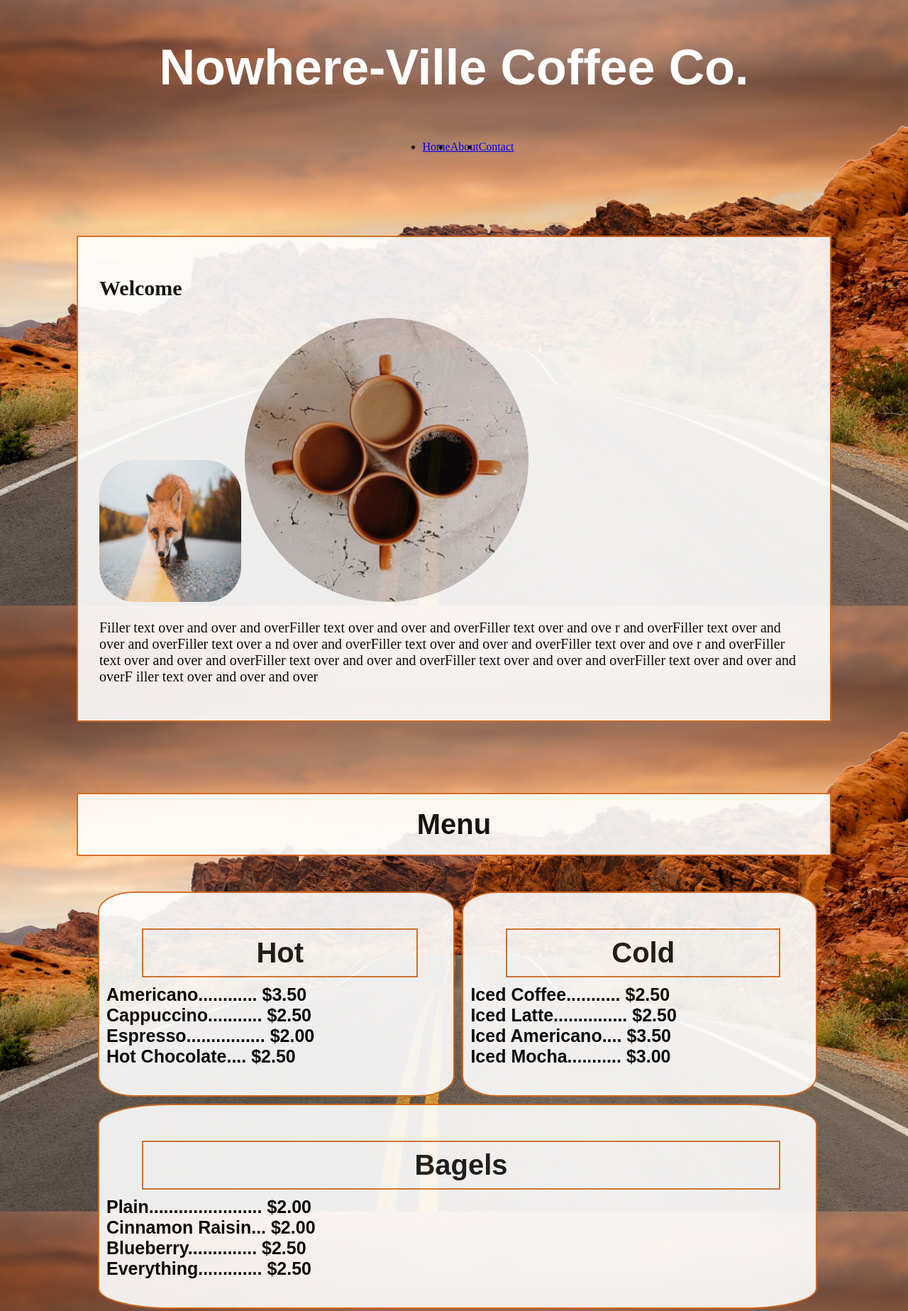
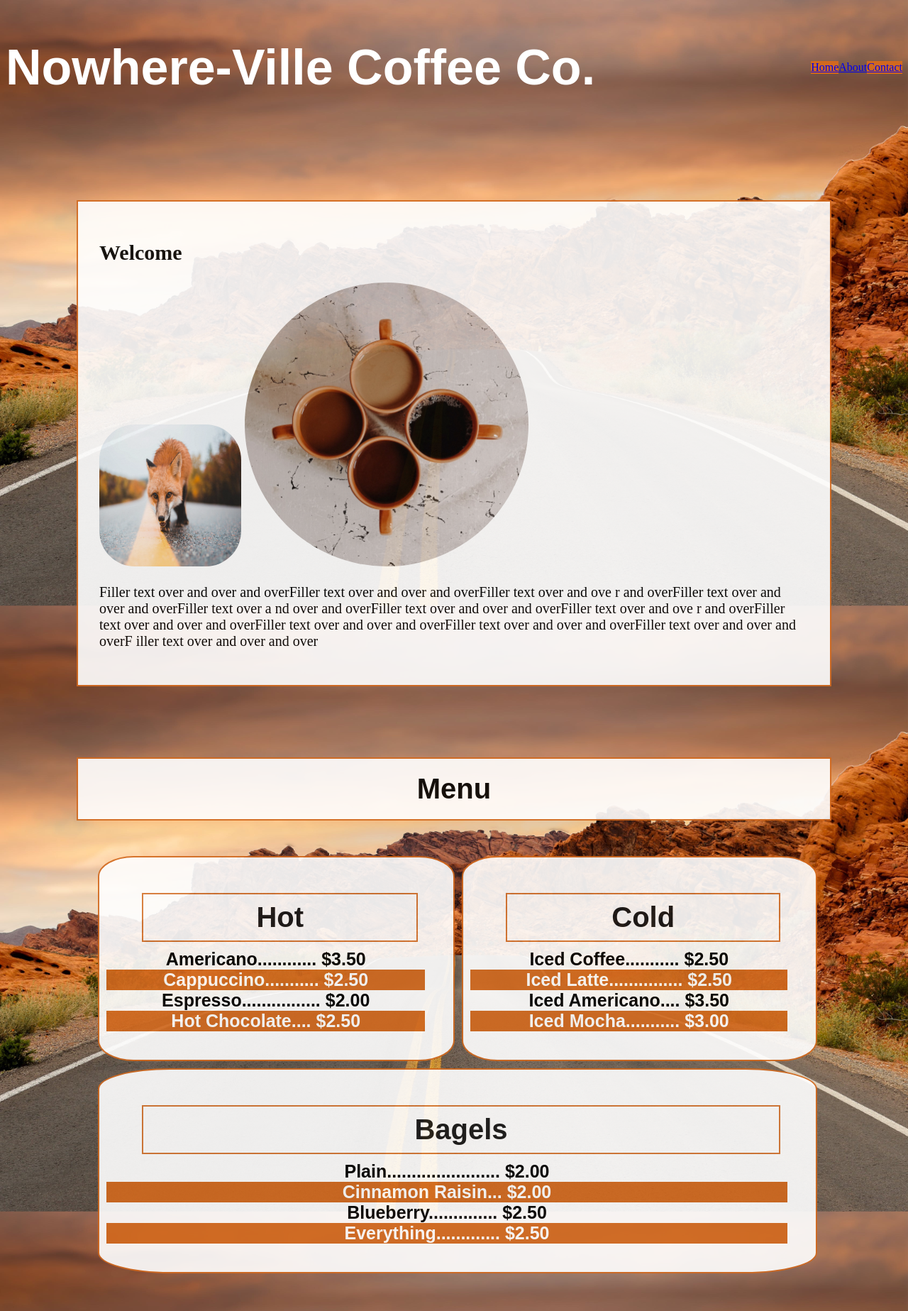
Before and after one commit to ellierb3/coffee, a plain HTML site: page index.html in a window 1280 px wide. Shown: the top 1847 px of the page at 71% size. Drawn offline with Linux system fonts and the light colour scheme; a web font is replaced by a local one.

Commit message:
changed title size

```diff
--- a/index.html
+++ b/index.html
@@ -41,9 +41,9 @@
 
     </div>
 
-    <di><h1 id="menu">Menu</h1></di>
+    <div><h1 id="menu">Menu</h1></div>
     <div class="menu">
-            <ul class="drinks">
+            <ul>
                 <h2 class="types">Hot</h2>
                     <li>Americano............ $3.50</li>
                     <li>Cappuccino........... $2.50</li>
@@ -51,7 +51,7 @@
                     <li>Hot Chocolate.... $2.50</li>
             </ul>
 
-            <ul class="drinks">
+            <ul>
                 <h2 class="types">Cold</h2>
                     <li>Iced Coffee........... $2.50</li>
                     <li>Iced Latte............... $2.50</li>
@@ -59,7 +59,7 @@
                     <li>Iced Mocha........... $3.00</li>
             </ul>
 
-            <ul class="drinks" id="bagels">
+            <ul>
                 <h2 class="types">Bagels</h2>
                     <li>Plain....................... $2.00</li>
                     <li>Cinnamon Raisin... $2.00</li>
@@ -67,8 +67,8 @@
                     <li>Everything............. $2.50</li>
             </ul>
 </div>
-<div class="testing">
-            <ul class="hours">
+<div class="hours">
+            <ul>
                 <h2 class="types">Hours</h2>
                     <li>Monday 6 am - 4pm</li>
                     <li>Tuesday 6 am - 4pm</li>
--- a/stylesheet.css
+++ b/stylesheet.css
@@ -19,11 +19,12 @@ body {
 
 
 .title {
-    font-size: 70px;
+    font-size: 50px;
     font-family: 'Encode Sans SC', sans-serif;
     color: white;
+    text-align: center;
+}
 
-}
 
 .types,
 #menu {
@@ -38,10 +39,7 @@ body {
 
 }
 
-
-
-
-.drinks, .hours {
+div ul {
     border: 2px solid chocolate;
     padding: 0px 40px 40px 10px;
     font: bold 25px black;
@@ -50,10 +48,12 @@ body {
     background-color: white;
     opacity: 90%;
     border-radius: 10%;
+    text-align: center;
+
 }
 
-ul.drinks,
-ul.hours {
+
+ul {
     list-style-type: none;
 }
 
@@ -71,9 +71,6 @@ ul.hours {
 }
 
 
-#bagels {
-    flex-grow: 2;
-}
 
 
 @media (min-width: 669px){
@@ -99,15 +96,35 @@ ul.hours {
         margin: 100px;
     }
 
-    .testing,
+    .hours,
     #menu {
         margin: 20px 100px 20px 100px;
         padding: 20px;
         text-align: center;
     }
 
-   .drinks {
-       flex-grow: 1;
+    div ul {
+        flex-grow: 1;
+    }
 
-   }
+    .title {
+        font-size: 70px;
+    }
+
+
 }
+
+
+@media (min-width: 1025px) {
+    .page-header,
+    .main-nav {
+        display: flex;
+        flex-direction: row;
+        justify-content: space-between;
+    }
+
+    ul li:nth-child(odd) {
+        background: chocolate;
+        color: white;
+    }
+}
```
